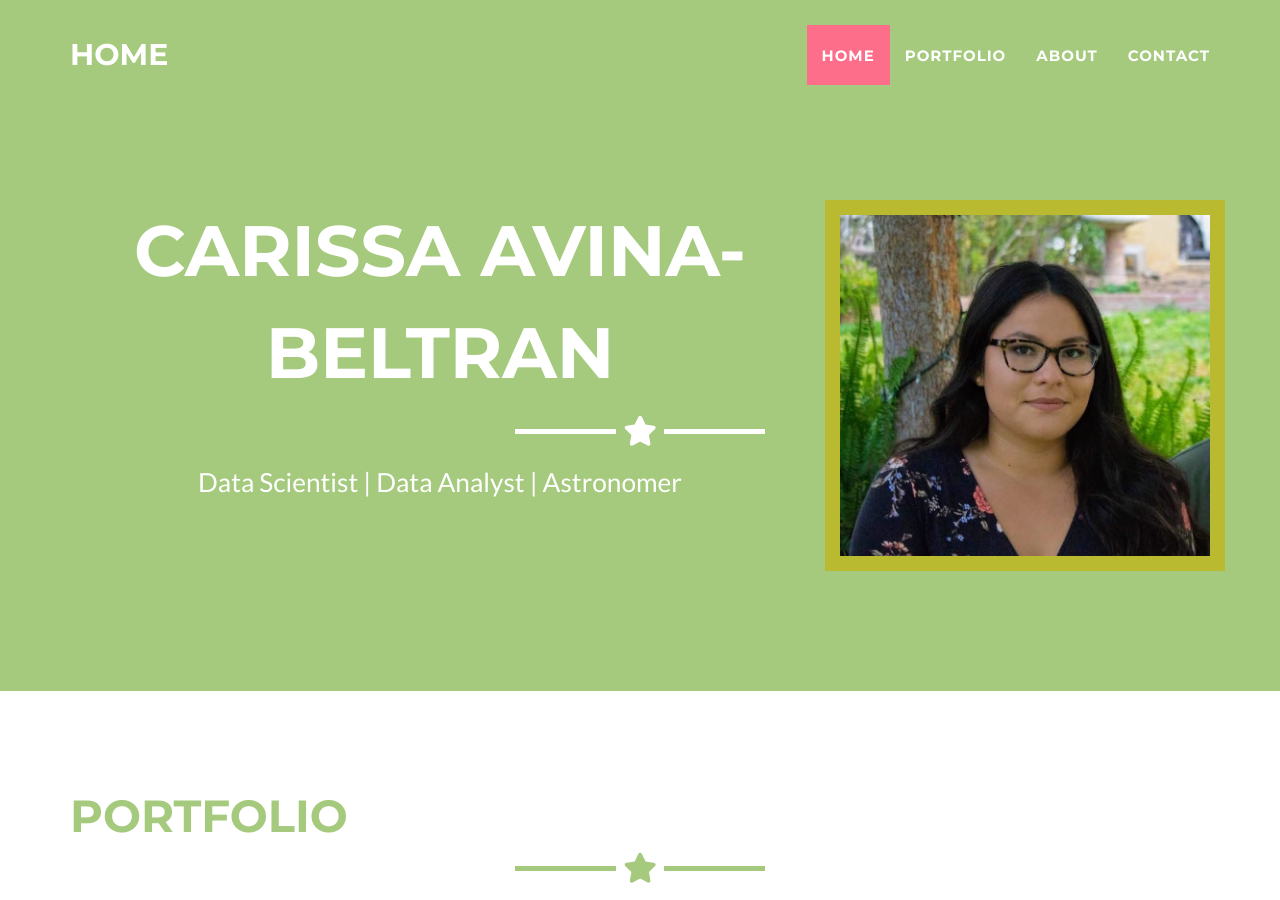
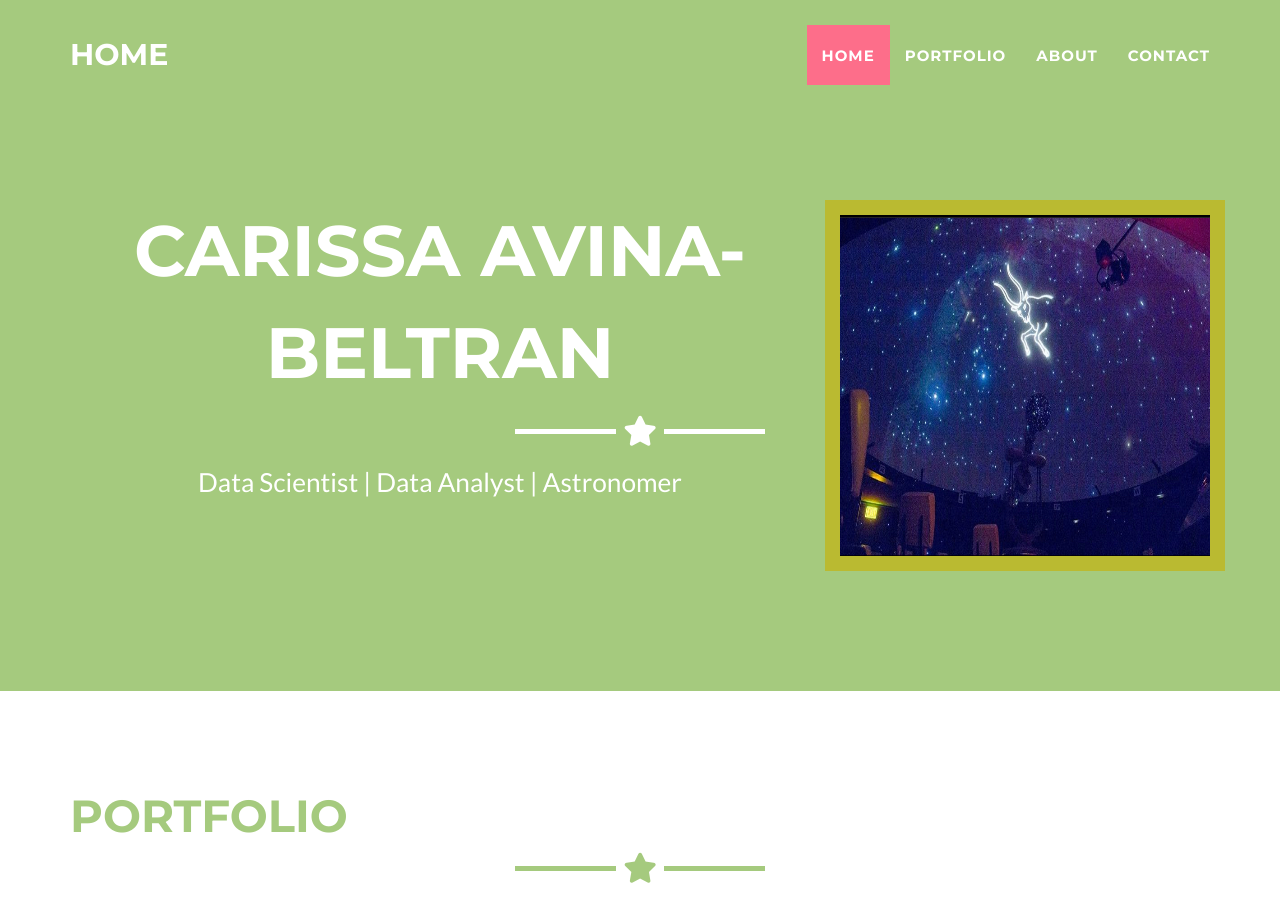
Before and after one commit to carissaavina/carissaavina.github.io, a Jekyll site: the page built from _posts/2014-07-18-project-1.markdown, in a window 1280 px wide and 900 px high. Built offline with Jekyll 4.4.1, drawn with Linux system fonts in a browser that asks for light colours.

Commit message:
Update header.html

```diff
--- a/_includes/header.html
+++ b/_includes/header.html
@@ -13,7 +13,7 @@
   <div class="container">
     <div class="row"
       <div class="col-lg-12">
-        <img class="profile-pic" src="img/proheadshot.jpeg" alt="profile-pic" align="right" />
+        <img class="profile-pic" src="img/planetarium2.jpeg" alt="planet-pic" align="right" />
 
 
 
```
